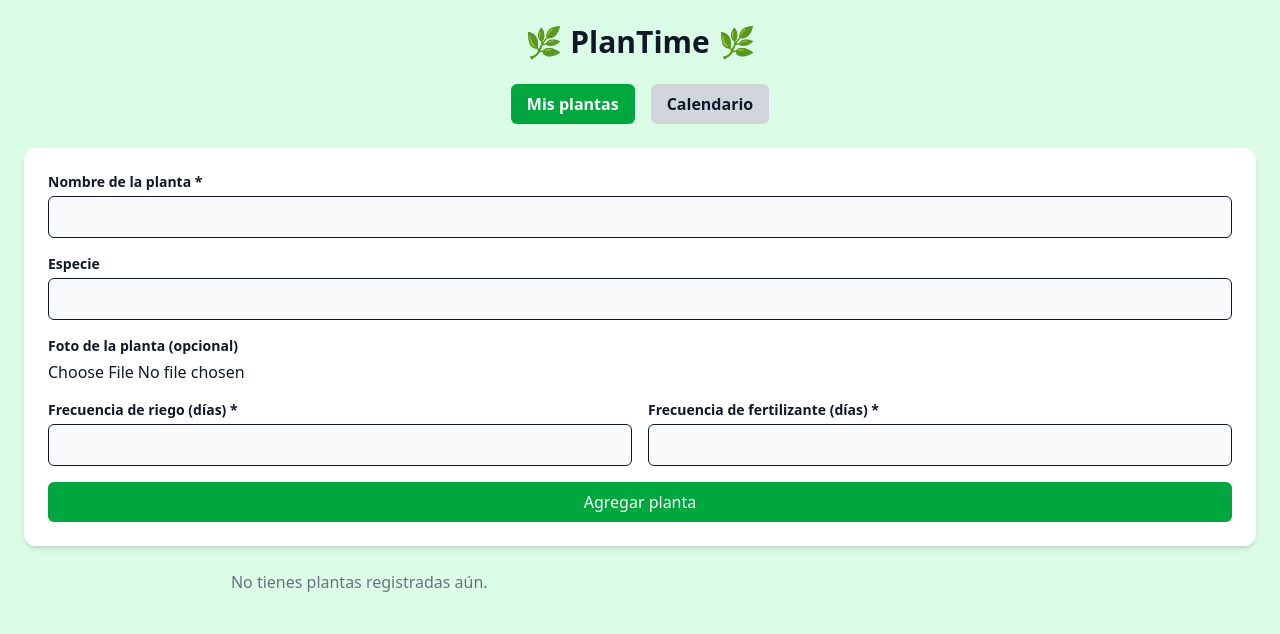
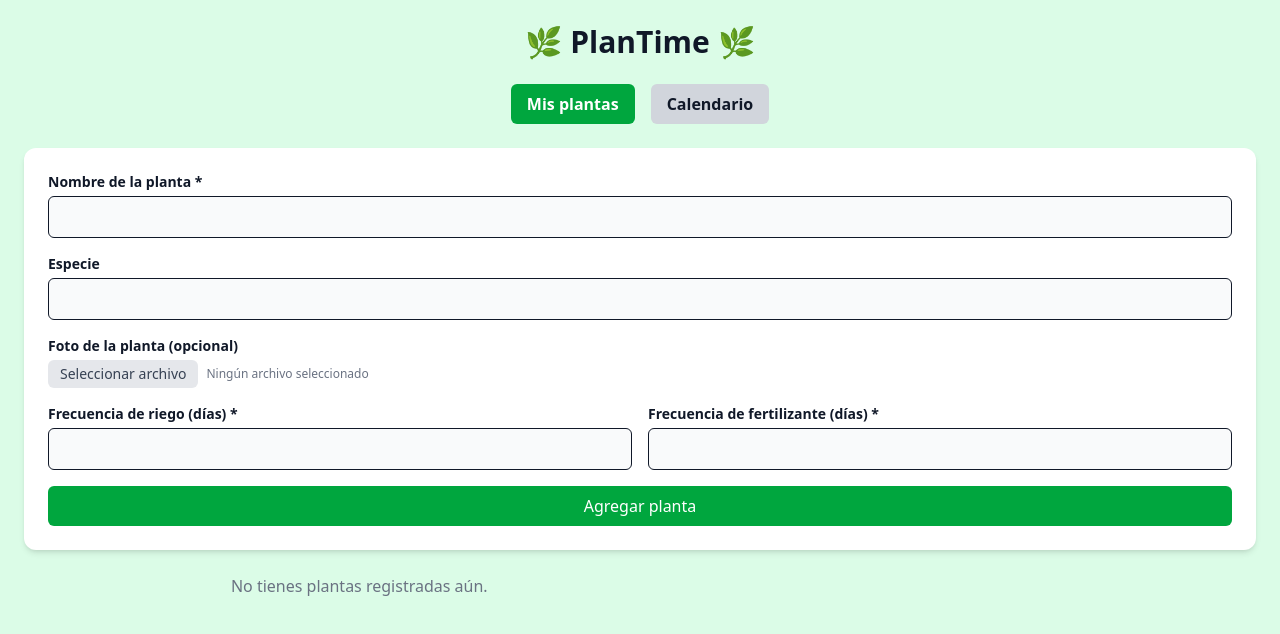
Before and after one commit to veronica-gi/planttime, a React (Vite) app: page / in a window 1280 px wide. Shown: the top 634 px of the page. Built offline with nearby package versions, Linux system fonts and the light colour scheme.

Commit message:
fix: selector de imagen con botón y nombre truncado

```diff
--- a/src/ui/components/PlantForm.tsx
+++ b/src/ui/components/PlantForm.tsx
@@ -47,6 +47,7 @@ export function PlantForm({ onAdd }: PlantFormProps) {
       onSubmit={handleSubmit}
       className="space-y-4 bg-white dark:bg-zinc-800 p-4 sm:p-6 rounded-xl shadow-md w-full overflow-x-auto"
     >
+      {/* Nombre */}
       <div>
         <label className="block text-sm font-semibold mb-1">Nombre de la planta *</label>
         <input
@@ -58,6 +59,7 @@ export function PlantForm({ onAdd }: PlantFormProps) {
         />
       </div>
 
+      {/* Especie */}
       <div>
         <label className="block text-sm font-semibold mb-1">Especie</label>
         <input
@@ -68,9 +70,30 @@ export function PlantForm({ onAdd }: PlantFormProps) {
         />
       </div>
 
-      <div>
+      {/* Foto */}
+      <div className="flex flex-col">
         <label className="block text-sm font-semibold mb-1">Foto de la planta (opcional)</label>
-        <input type="file" accept="image/*" onChange={handleImageChange} />
+
+        <div className="flex items-center gap-2 flex-wrap">
+          <label
+            htmlFor="plant-image"
+            className="bg-gray-200 dark:bg-zinc-700 text-gray-700 dark:text-gray-200 px-3 py-1 rounded-md cursor-pointer hover:bg-gray-300 dark:hover:bg-zinc-600 text-sm"
+          >
+            Seleccionar archivo
+          </label>
+          <span className="text-xs text-gray-500 truncate max-w-xs">
+            {imageFile ? imageFile.name : "Ningún archivo seleccionado"}
+          </span>
+        </div>
+
+        <input
+          id="plant-image"
+          type="file"
+          accept="image/*"
+          onChange={handleImageChange}
+          className="hidden"
+        />
+
         {imagePreview && (
           <img
             src={imagePreview}
@@ -80,9 +103,9 @@ export function PlantForm({ onAdd }: PlantFormProps) {
         )}
       </div>
 
-      {/* Grid responsive: 1 columna en móviles, 2 en sm+ */}
+      {/* Frecuencia riego/fertilizante */}
       <div className="grid grid-cols-1 sm:grid-cols-2 gap-4">
-        <div>
+        <div className="flex flex-col">
           <label className="block text-sm font-semibold mb-1">Frecuencia de riego (días) *</label>
           <input
             type="number"
@@ -94,7 +117,7 @@ export function PlantForm({ onAdd }: PlantFormProps) {
           />
         </div>
 
-        <div>
+        <div className="flex flex-col">
           <label className="block text-sm font-semibold mb-1">Frecuencia de fertilizante (días) *</label>
           <input
             type="number"
@@ -107,6 +130,7 @@ export function PlantForm({ onAdd }: PlantFormProps) {
         </div>
       </div>
 
+      {/* Botón */}
       <button
         type="submit"
         className="bg-green-600 hover:bg-green-700 text-white px-4 py-2 rounded-md w-full"
```
